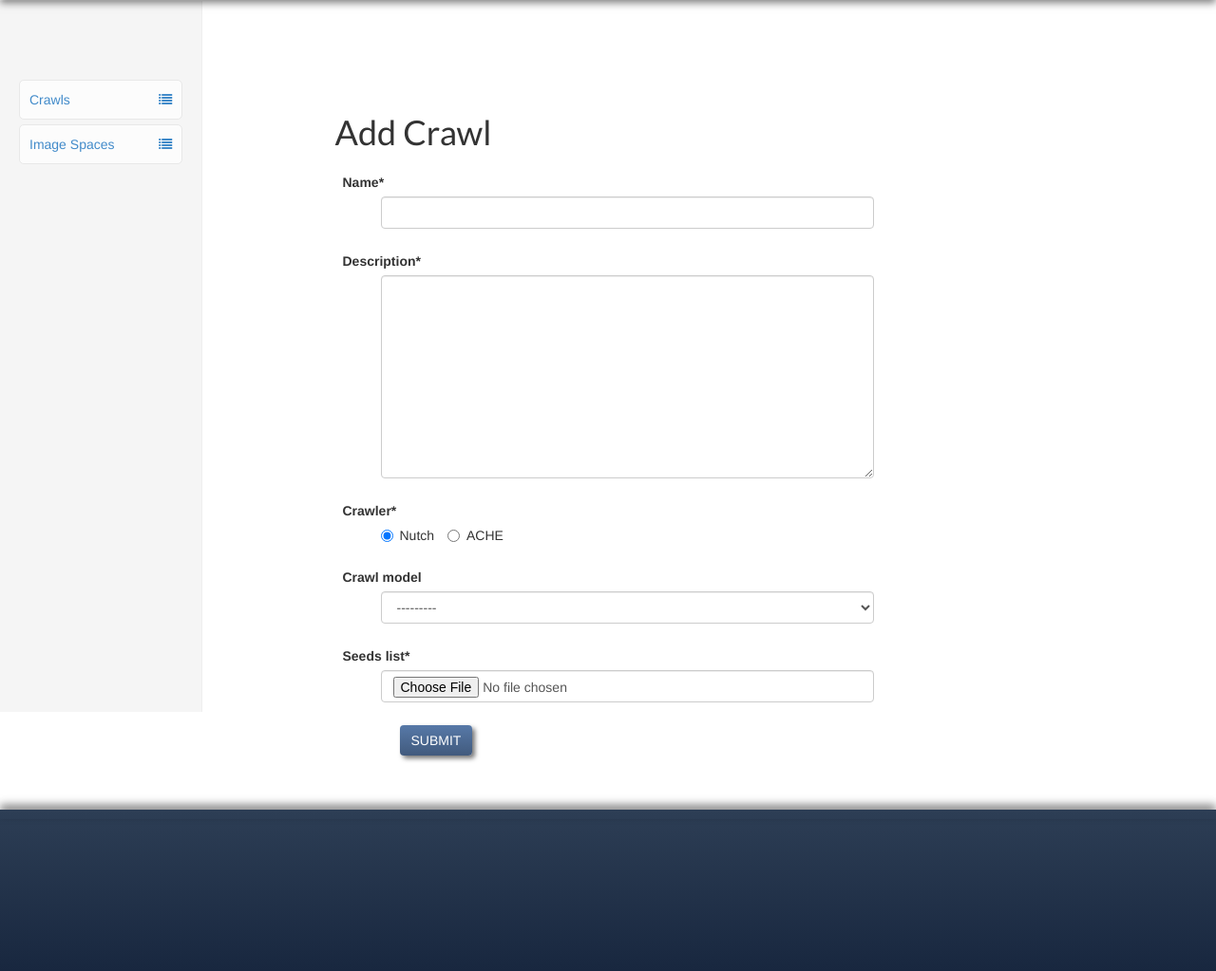
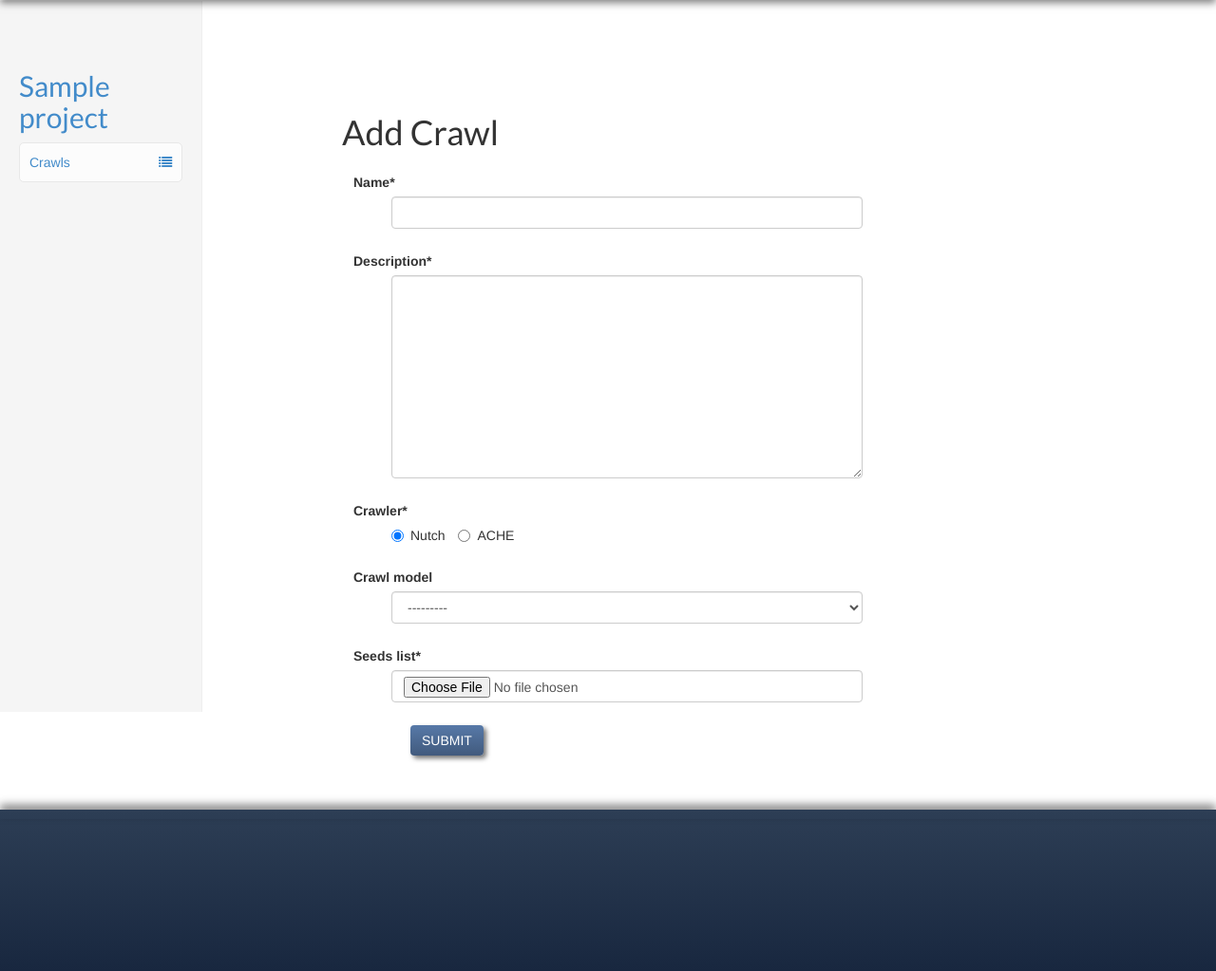
Before and after one commit to nasa-jpl-memex/memex-explorer, a Django app: page /projects/sample/add_crawl/ in a window 1280 px wide. Shown: the part 50-1073 px from the top of the page at 95% size. Run offline with Django 3.2, Linux system fonts and the light colour scheme; tables that the repository leaves empty hold one stand-in row (values such as "Sample post"); style sheets or scripts are compiled from the project's sources; some libraries are stand-ins or nearby versions.

Commit message:
Working sidebar, refactored import names.

```diff
--- a/memex_explorer/apps/crawl_space/views.py
+++ b/memex_explorer/apps/crawl_space/views.py
@@ -5,10 +5,11 @@ import json
 
 import subprocess
 
-from django.views import generic
+from django.views.generic import ListView, DetailView
+from django.views.generic.edit import CreateView
+from django.contrib.messages.views import SuccessMessageMixin
 from django.apps import apps
 from django.http import HttpResponse
-from django.contrib.messages.views import SuccessMessageMixin
 
 from django.utils.decorators import method_decorator
 from django.views.decorators.csrf import csrf_exempt
@@ -20,7 +21,20 @@ from apps.crawl_space.forms import AddCrawlForm, AddCrawlModelForm
 
 from apps.crawl_space.utils import touch
 
-class AddCrawlView(SuccessMessageMixin, generic.edit.CreateView):
+
+class ProjectObjectMixin:
+
+    def get_project(self):
+        return Project.objects.get(slug=self.kwargs['slug'])
+
+    def get_context_data(self, **kwargs):
+        # Call the base implementation first to get a context
+        context = super().get_context_data(**kwargs)
+        context['project'] = self.get_project()
+        return context
+
+
+class AddCrawlView(SuccessMessageMixin, ProjectObjectMixin, CreateView):
     form_class = AddCrawlForm
     template_name = "crawl_space/add_crawl.html"
     success_message = "Crawl %(name)s was saved successfully."
@@ -33,29 +47,18 @@ class AddCrawlView(SuccessMessageMixin, generic.edit.CreateView):
         return super().form_valid(form)
 
 
-class ListCrawlsView(generic.ListView):
+class ListCrawlsView(ProjectObjectMixin, ListView):
     model = Crawl
     template_name = "crawl_space/crawls.html"
 
-    def get_project(self):
-        return Project.objects.get(slug=self.kwargs['slug'])
 
-
-    def get_context_data(self, **kwargs):
-        # Call the base implementation first to get a context
-        context = super().get_context_data(**kwargs)
-        context['project'] = self.get_project()
-        return context
-
-
-class CrawlView(generic.DetailView):
+class CrawlView(ProjectObjectMixin, DetailView):
     model = Crawl
     template_name = "crawl_space/crawl.html"
 
     @method_decorator(csrf_exempt)
     def dispatch(self, *args, **kwargs):
         return super().dispatch(*args, **kwargs)
-
 
     def post(self, request, *args, **kwargs):
         crawl_model = self.get_object()
@@ -103,21 +106,13 @@ class CrawlView(generic.DetailView):
                 post=request.POST)),
             content_type="application/json")
 
-
-
     def get_object(self):
         return Crawl.objects.get(
             project=Project.objects.get(slug=self.kwargs['slug']),
             slug=self.kwargs['crawl_slug'])
 
-    def get_context_data(self, **kwargs):
-        # Call the base implementation first to get a context
-        context = super().get_context_data(**kwargs)
-        context['project'] = self.object.project
-        return context
 
-
-class AddCrawlModelView(SuccessMessageMixin, generic.edit.CreateView):
+class AddCrawlModelView(SuccessMessageMixin, ProjectObjectMixin, CreateView):
     form_class = AddCrawlModelForm
     template_name = "crawl_space/add_crawl_model.html"
     success_message = "Crawl model %(name)s was added successfully."
--- a/memex_explorer/base/static/base/css/forms.css
+++ b/memex_explorer/base/static/base/css/forms.css
@@ -1 +1 @@
-*{margin:0;padding:0}form .form-group{margin:0px;padding:12px 8px}form .input-greyed-out{background-color:#f5f5f5;border-radius:8px}form .input-available{background-color:#ffffff;border-radius:0px}
+*{margin:0;padding:0}form .form-group{margin:0px;padding:12px 12px}form .input-greyed-out{background-color:#f5f5f5;border-radius:8px}form .input-available{background-color:#ffffff;border-radius:0px}
--- a/memex_explorer/base/static/base/scss/forms.scss
+++ b/memex_explorer/base/static/base/scss/forms.scss
@@ -5,7 +5,7 @@
 form{
     .form-group{
         margin:0px;
-        padding: 12px 8px;
+        padding: 12px 12px;
     }
     .input-greyed-out{
         background-color: #f5f5f5;
--- a/memex_explorer/base/templates/base/sidebar.html
+++ b/memex_explorer/base/templates/base/sidebar.html
@@ -1,5 +1,5 @@
 <div class="col-sm-3 col-md-2 sidebar">
-  <a href="{% url 'base:project' slug=project.slug %}"><h2><i class='fa {{ project.icon }}'></i><br>{{ project.name }}</h2></a>
+  <a href="{% url 'base:project' slug=project.slug %}"><h2><br>{{ project.name }}</h2></a>
   <div class="accordion" id="accordion2">
     <div class="accordion-group">
       <div class="accordion-heading sidebar-buttons">
@@ -21,23 +21,6 @@
       </div>
     </div>
   </div>
-  <div class="accordion-group">
-    <div class="accordion-heading sidebar-buttons">
-      <a href="#">
-        Image Spaces
-      </a>
-      <a class="accordion-toggle" data-toggle="collapse" data-parent="#accordion2" href="#collapseFive" style='float:right;'><i class="fa fa-list"></i></a>
-    </div>
-    <div id="collapseFive" class="accordion-body collapse accordion-links">
-      {% for x in image_spaces %}
-      <div class="accordion-inner">
-        <a href="#">{{ x.name }}</a>
-      </div>
-      {% endfor %}
-      {# <div class="accordion-inner">
-      <a href="#">+ Add Image Space</a> #}
-    </div>
-  </div>
 </div>
 </div>
 </div>
--- a/memex_explorer/base/views.py
+++ b/memex_explorer/base/views.py
@@ -2,6 +2,8 @@
 
 from django.shortcuts import render
 from django.views import generic
+from django.views.generic import ListView, TemplateView, DetailView
+from django.views.generic.edit import CreateView
 from django.contrib.messages.views import SuccessMessageMixin
 
 from base.models import Project
@@ -14,16 +16,16 @@ def project_context_processor(request):
     }
 
 
-class IndexView(generic.ListView):
+class IndexView(ListView):
     model = Project
     template_name = "base/index.html"
 
 
-class AboutView(generic.TemplateView):
+class AboutView(TemplateView):
     template_name = "base/about.html"
 
 
-class AddProjectView(SuccessMessageMixin, generic.edit.CreateView):
+class AddProjectView(SuccessMessageMixin, CreateView):
     model = Project
     form_class = AddProjectForm
     template_name = "base/add_project.html"
@@ -33,6 +35,6 @@ class AddProjectView(SuccessMessageMixin, generic.edit.CreateView):
         return self.object.get_absolute_url()
 
 
-class ProjectView(generic.DetailView):
+class ProjectView(DetailView):
     model = Project
     template_name = "base/project.html"
```
